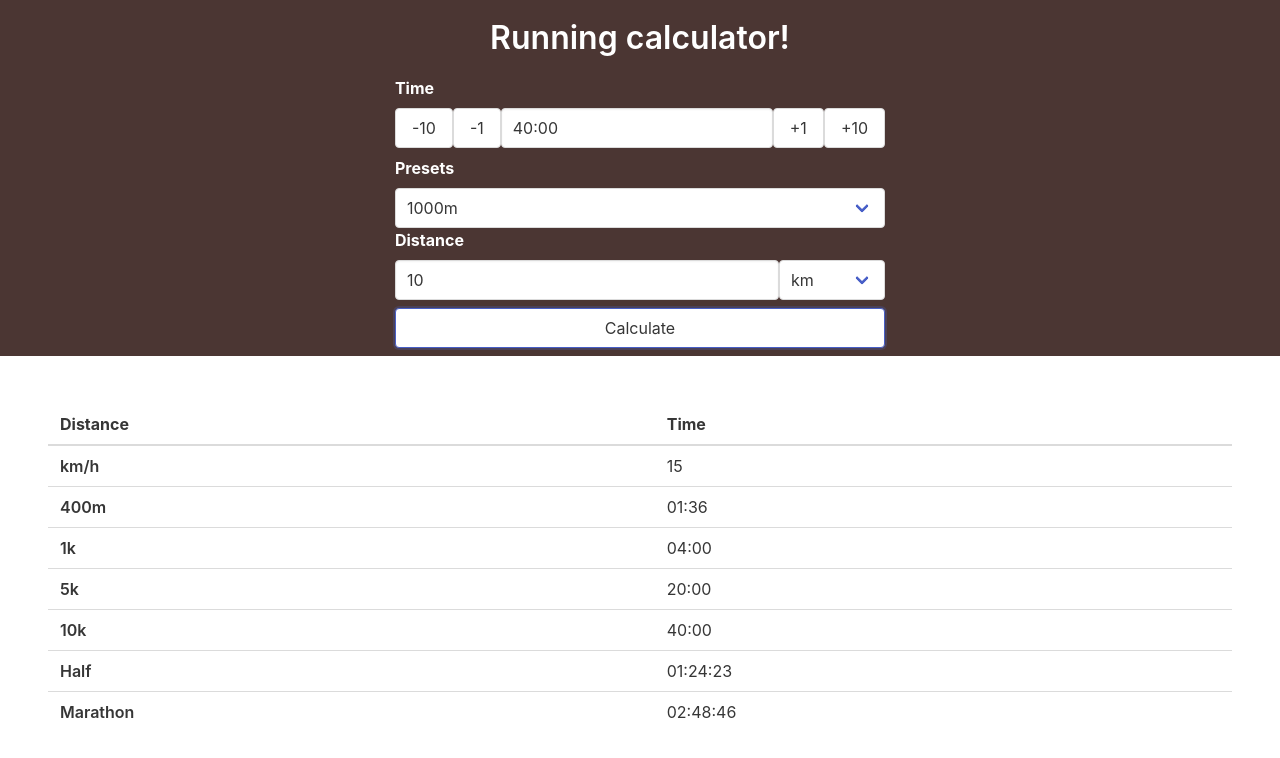
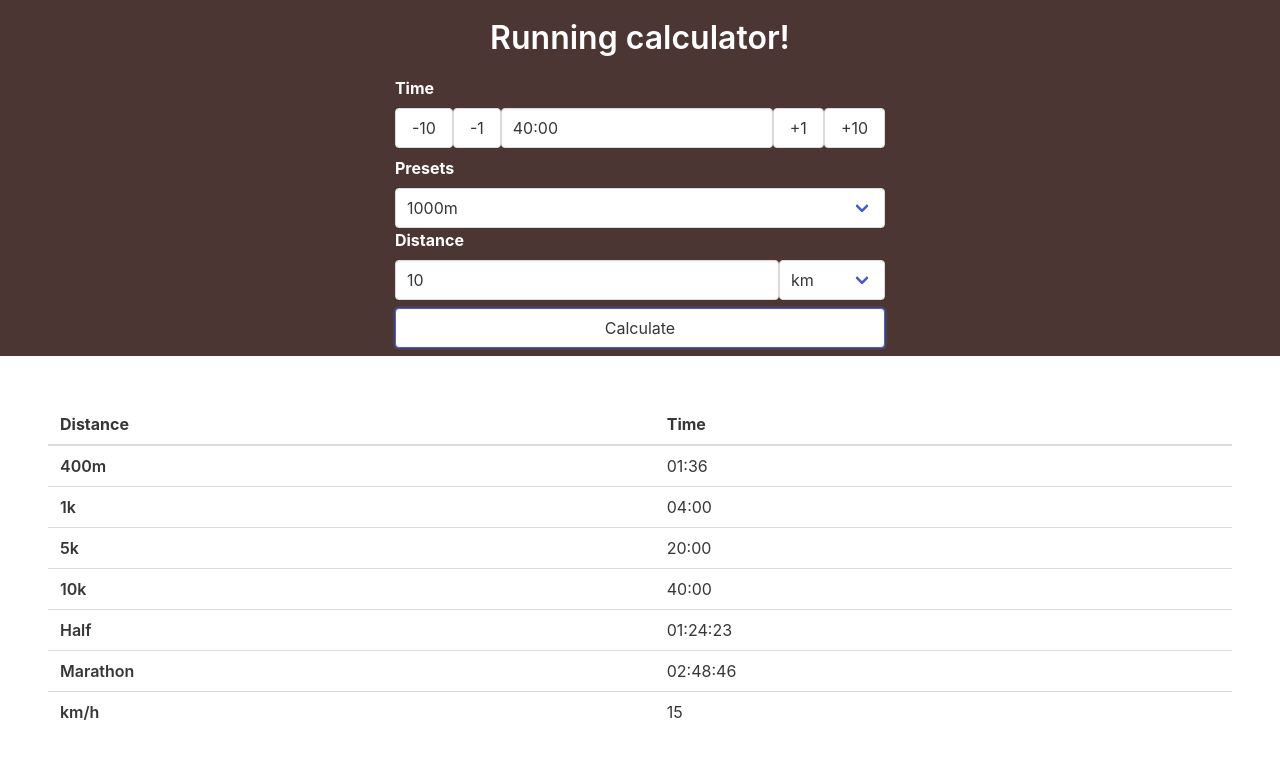
Before and after one commit to taraldga/runcalculator, a Svelte app: page / in a window 1280 px wide. Both pictures are taken after a click on the button "Calculate". Shown: the top 758 px of the page. Built offline with nearby package versions, Linux system fonts and the light colour scheme.

Commit message:
feat: change table order to display kmh last

```diff
--- a/src/components/Table.svelte
+++ b/src/components/Table.svelte
@@ -6,13 +6,13 @@
     export let targetDistance: TargetDistance = undefined;
 
     let targets = [
-        "km/h",
         "400m",
         "1k",
         "5k",
         "10k",
         "Half",
         "Marathon",
+        "km/h",
     ]
 </script>
 
```
